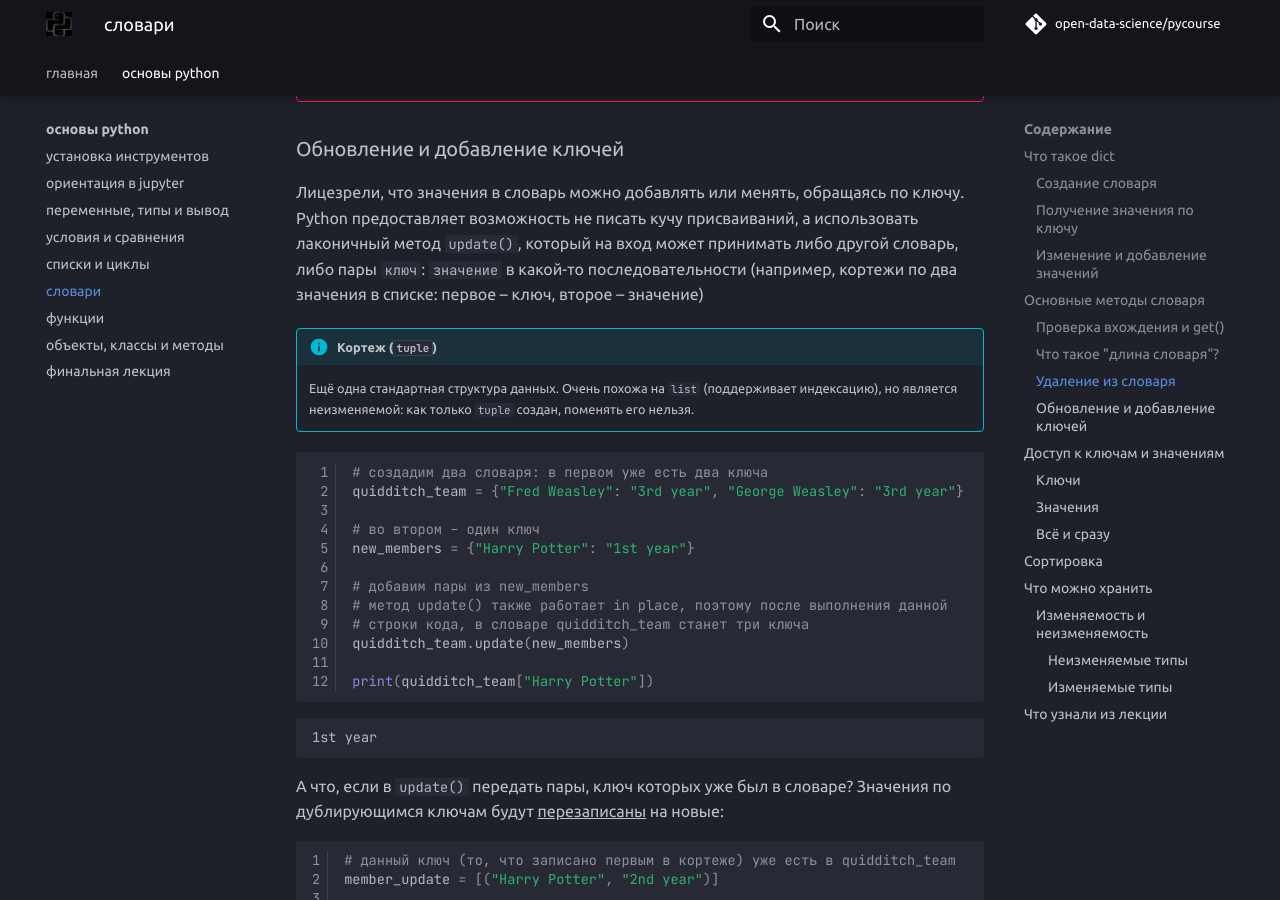
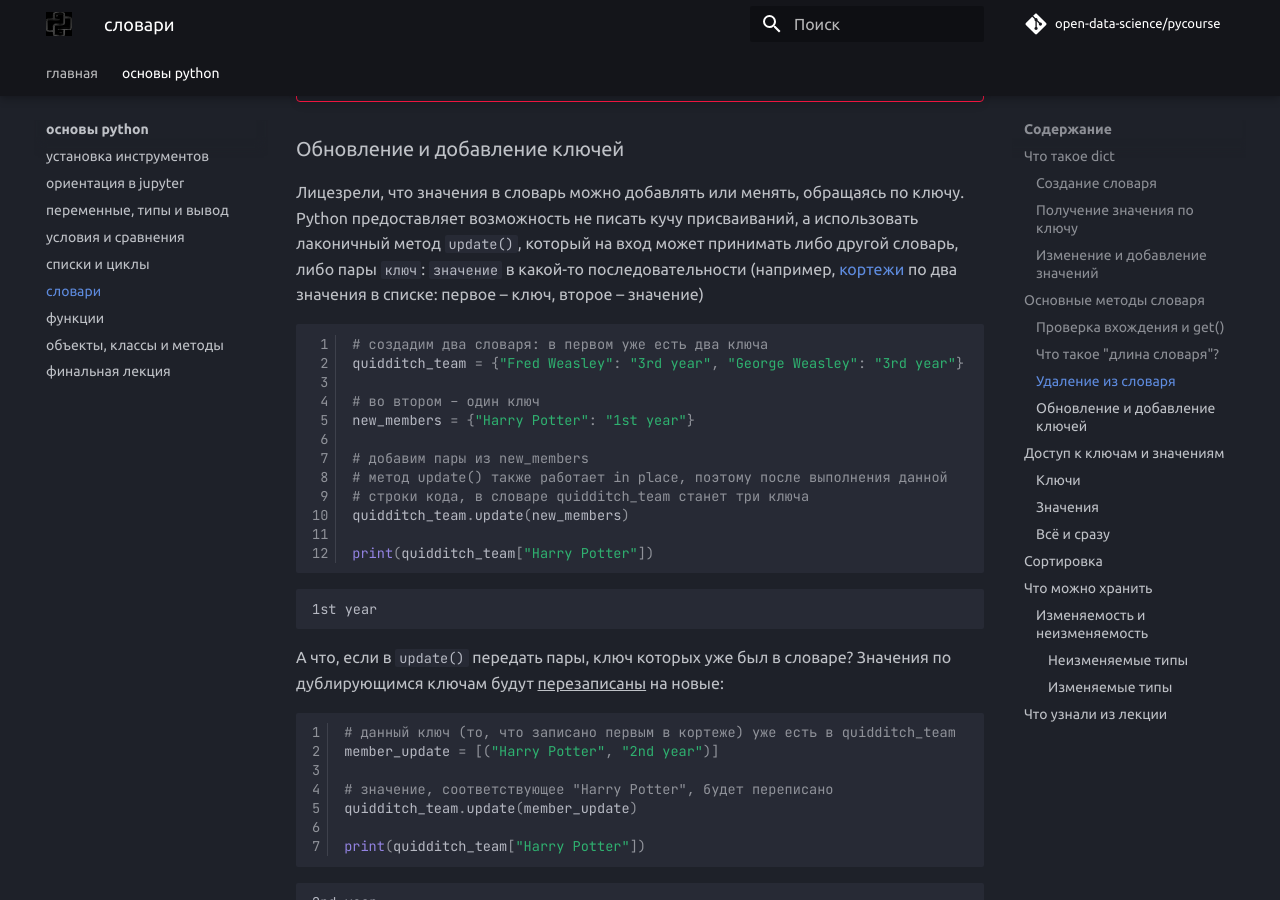
Before and after one commit to open-data-science/pycourse, an MkDocs documentation site: the page built from docs/base/dictionary.md, in a window 1280 px wide and 900 px high, scrolled down 5220 px. Built offline with MkDocs 1.6.1 and Material for MkDocs 9.7.7, drawn with Linux system fonts in a browser that asks for light colours; comment, search, counter and statistics services are not loaded.

Commit message:
refactor tuple mentions

````diff
--- a/docs/base/dictionary.md
+++ b/docs/base/dictionary.md
@@ -217,11 +217,7 @@ len(marks) = 2
 
 ### Обновление и добавление ключей
 
-Лицезрели, что значения в словарь можно добавлять или менять, обращаясь по ключу. Python предоставляет возможность не писать кучу присваиваний, а использовать лаконичный метод `update()`, который на вход может принимать либо другой словарь, либо пары `ключ`: `значение` в какой-то последовательности (например, кортежи по два значения в списке: первое – ключ, второе – значение)
-
-!!! info "Кортеж (`tuple`)"
-
-    Ещё одна стандартная структура данных. Очень похожа на `list` (поддерживает индексацию), но является неизменяемой: как только `tuple` создан, поменять его нельзя.
+Лицезрели, что значения в словарь можно добавлять или менять, обращаясь по ключу. Python предоставляет возможность не писать кучу присваиваний, а использовать лаконичный метод `update()`, который на вход может принимать либо другой словарь, либо пары `ключ`: `значение` в какой-то последовательности (например, [кортежи](./list_loop.md#кортеж-tuple) по два значения в списке: первое – ключ, второе – значение)
 
 ```python linenums="1"
 # создадим два словаря: в первом уже есть два ключа
````
Also changed, not shown: docs/base/list_loop.md (+1 -3 lines).
